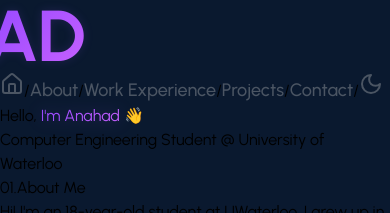
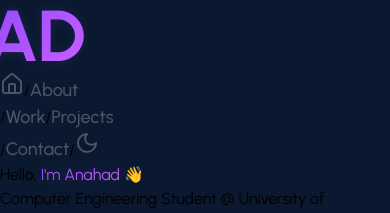
Before and after one commit to Anahadd/Website, a React (Vite) app: page / in a window 390 px wide. Shown: the top 213 px of the page. Built offline with nearby package versions, Linux system fonts and the light colour scheme.

Commit message:
fix mobile navbar

```diff
--- a/src/TerminalIntro.jsx
+++ b/src/TerminalIntro.jsx
@@ -347,53 +347,58 @@ const Header = () => {
   return (
     <>
       {/* NAVBAR */}
-      {/* NAVBAR */}
-      <nav className={`fixed top-6 left-1/2 transform -translate-x-1/2 z-10 flex items-center transition-all duration-300 w-[95%] sm:w-auto ${visible ? "translate-y-0 opacity-100" : "-translate-y-full opacity-0"
-        }`}>
+      <nav className={`fixed top-6 left-1/2 transform -translate-x-1/2 z-10 flex items-center transition-all duration-300 w-[95%] sm:w-auto ${visible ? "translate-y-0 opacity-100" : "-translate-y-full opacity-0"}`}>
         <div className={`logo-3d absolute hidden sm:block ${hasAnimated ? "animation-done" : ""}`}
           style={{ left: "-280px" }}
         ></div>
-        <div className={`${darkMode ? "bg-gray-800/90" : "bg-white"
-          } rounded-full shadow-md px-4 sm:px-8 py-3 sm:py-4 flex items-center w-full sm:w-auto`}>
-          <div className="flex items-center space-x-2 sm:space-x-4 overflow-x-auto no-scrollbar">
+        <div className={`${darkMode ? "bg-gray-800/90" : "bg-white"} rounded-full shadow-md px-4 sm:px-8 py-3 sm:py-4 flex items-center w-full sm:w-auto`}>
+          <div className="flex items-center justify-between w-full sm:justify-start sm:space-x-4">
+            <div className="flex items-center space-x-2">
               <button
-              className="nav-link flex items-center min-w-fit"
+                className="nav-link flex items-center"
                 onClick={() => window.scrollTo({ top: 0, behavior: "smooth" })}
               >
                 <Home className="w-5 h-5" />
               </button>
-            <span className="text-gray-300 hidden sm:inline">/</span>
+              <span className="text-gray-300 inline">/</span>
               <button
-              className="nav-link min-w-fit"
+                className="nav-link text-sm sm:text-base"
                 onClick={() => document.getElementById("about").scrollIntoView({ behavior: "smooth" })}
               >
                 About
               </button>
-            <span className="text-gray-300 hidden sm:inline">/</span>
+            </div>
+
+            <div className="flex items-center space-x-2">
+              <span className="text-gray-300 inline">/</span>
               <button
-              className="nav-link min-w-fit"
+                className="nav-link text-sm sm:text-base whitespace-nowrap"
                 onClick={() => document.getElementById("experience").scrollIntoView({ behavior: "smooth" })}
               >
-              Work Experience
+                Work
               </button>
-            <span className="text-gray-300 hidden sm:inline">/</span>
+              <span className="text-gray-300 inline">/</span>
               <button
-              className="nav-link min-w-fit"
+                className="nav-link text-sm sm:text-base"
                 onClick={() => document.getElementById("projects").scrollIntoView({ behavior: "smooth" })}
               >
                 Projects
               </button>
-            <span className="text-gray-300 hidden sm:inline">/</span>
+            </div>
+
+            <div className="flex items-center space-x-2">
+              <span className="text-gray-300 inline">/</span>
               <button
-              className="nav-link min-w-fit"
+                className="nav-link text-sm sm:text-base"
                 onClick={() => document.getElementById("contact").scrollIntoView({ behavior: "smooth" })}
               >
                 Contact
               </button>
-            <span className="text-gray-300 hidden sm:inline">/</span>
-            <button onClick={toggleDarkMode} className="nav-link min-w-fit">
+              <span className="text-gray-300 inline">/</span>
+              <button onClick={toggleDarkMode} className="nav-link">
                 {darkMode ? <Sun className="w-5 h-5" /> : <Moon className="w-5 h-5" />}
               </button>
+            </div>
           </div>
         </div>
       </nav>
```
Lines whose indentation alone changed are shown as unchanged.
